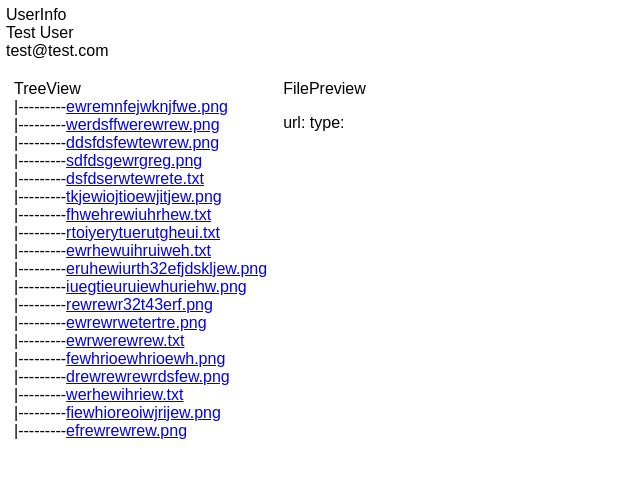
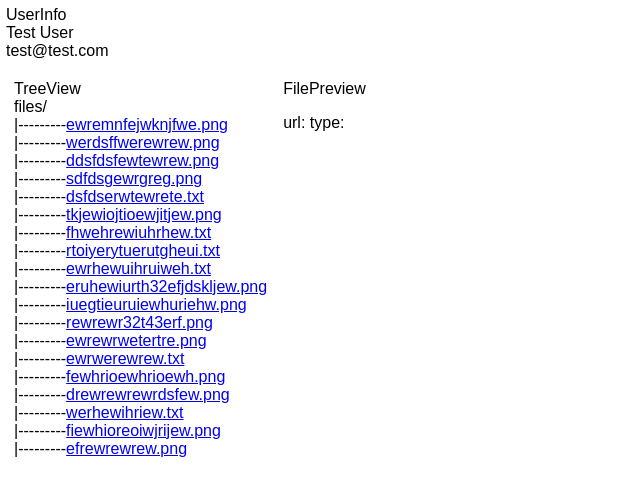
Before and after one commit to anthonykawa/fe-exersize, a React (Create React App) app: page / in a window 1280 px wide. Shown: the top 496 px of the page, without its empty margins (0-640 px from the left). Built offline with nearby package versions, Linux system fonts and the light colour scheme.

Commit message:
added text preview

```diff
--- a/src/App.js
+++ b/src/App.js
@@ -55,6 +55,20 @@ export default class App extends Component {
     })
   }
 
+  getFileType = (url) => {
+    let type = null;
+    let ext = null;
+    if(url){
+      ext = url.split('.')[1];
+      if(ext === 'png'){
+        type = 'Image';
+      } else if(ext === 'txt'){
+        type = 'Text';
+      }
+    }
+    return type;
+  }
+
   render() {
     return (
       <div className="App">
@@ -66,13 +80,15 @@ export default class App extends Component {
           <div className="col col__left">
             <TreeView
               files={this.state.files}
-              select={this.updateFileURL} />
+              select={this.updateFileURL}
+              getFileType={this.getFileType} />
           </div>
           <div className="col col__left">
             <FilePreview
             selectedFile={this.state.selectedFile}
             updateText={this.updateText}
-            text={this.state.text} />
+            text={this.state.text}
+            getFileType={this.getFileType} />
           </div>
         </div>
       </div>
--- a/src/FilePreview.js
+++ b/src/FilePreview.js
@@ -6,7 +6,6 @@ let ImagePreview = ({selectedFile}) => {
 }
 
 const TextPreview = ({selectedFile, props}) => {
-  let text = '';
   if(selectedFile){
     fetch(selectedFile)
     .then(function(r){
@@ -22,16 +21,8 @@ const TextPreview = ({selectedFile, props}) => {
 export default class FilePreview extends Component {
   render() {
     let url = this.props.selectedFile;
-    let type = '';
-    let ext = '';
-    if(url){
-      ext = url.split('.')[1];
-      if(ext === 'png'){
-        type = 'Image';
-      } else if(ext === 'txt'){
-        type = 'Text';
-      }
-    }
+    let type = this.props.getFileType(url);
+
     return (
       <div className="file-preview">
         <div>FilePreview</div>
--- a/src/TreeView.js
+++ b/src/TreeView.js
@@ -4,14 +4,24 @@ import './TreeView.css';
 
 
 export default class TreeView extends Component {
+
+  componentWillMount(){
+    if(this.props.files){
+      this.props.files.map(res => {
+        console.log(res);
+      })
+    }
+  }
+
   render() {
-    if(this.props.files){
-    }
     return (
       <div>
         <div>TreeView</div>
+        <div>files/</div>
           {this.props.files !== null ?
             this.props.files.map((file, id) => {
+              let dirs = file.file.split('/');
+
               return (
                 <div key={id} style={{display:'block'}}>
                   |---------
```
